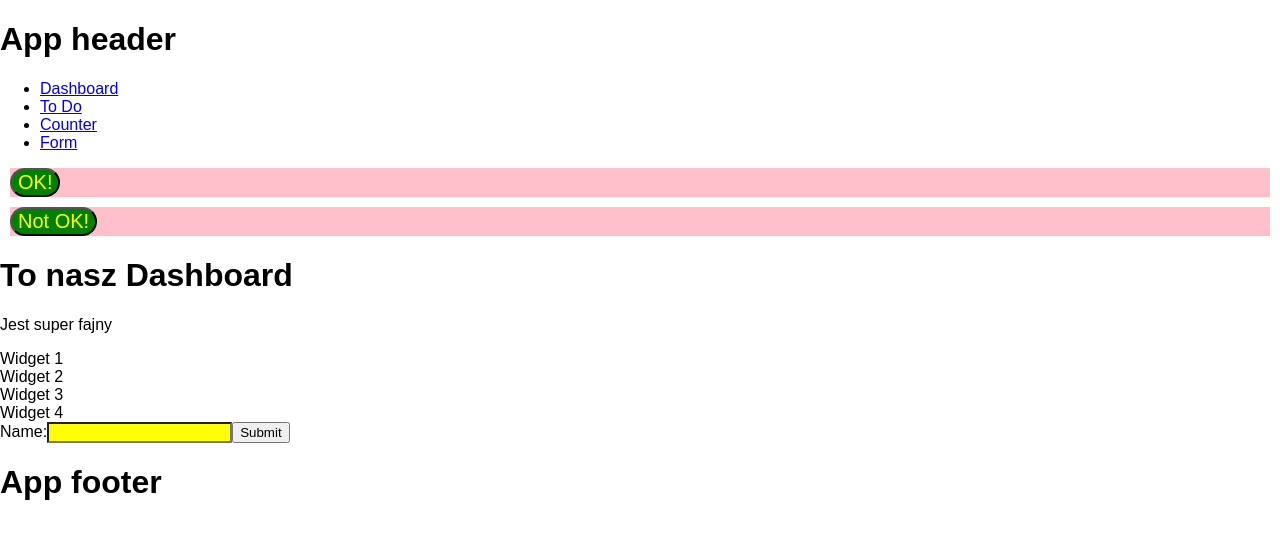
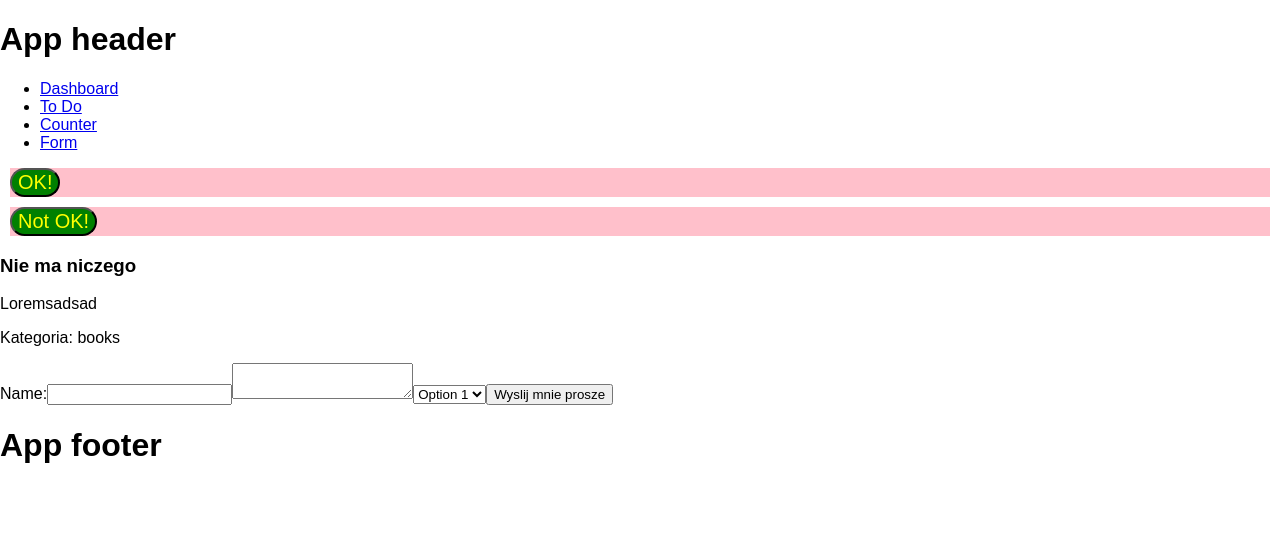
Before and after one commit to jakubfedyk/react_cw, a React (Create React App) app in the folder todo/: page /form in a window 1280 px wide. Shown: the top 538 px of the page. Built offline with nearby package versions, Linux system fonts and the light colour scheme.

Commit message:
upgrading form

```diff
--- a/todo/src/App.js
+++ b/todo/src/App.js
@@ -15,7 +15,7 @@ class App extends Component {
             <Router>
                 <div>
                     <Header/>
-                    <Route path='/' component={Dashboard}/>
+                    <Route exact path='/' component={Dashboard}/>
                     <Route path='/todo' component={ToDo}/>
                     <Route path='/counter' component={Counter}/>
                     <Route path='/form' component={Form}/>
--- a/todo/src/components/Dashboard.js
+++ b/todo/src/components/Dashboard.js
@@ -11,7 +11,7 @@ class Dashboard extends Component {
             </div>
             <div>
                 <div>Widget 3</div>
-                <div>Widget 4</div>
+                <div>Widget 4   </div>
             </div>
         </div>
     }
--- a/todo/src/components/form/Form.js
+++ b/todo/src/components/form/Form.js
@@ -1,18 +1,58 @@
 import React, {Component} from 'react';
 
 class Form extends Component {
+    constructor(props) {
+        super(props);
+        this.handleTitle = this.handleFormTitle.bind(this);
+        this.handleContent = this.handleFormContent.bind(this);
+        this.handleSubmit = this.handleFormSubmit.bind(this);
+        this.state = {
+            title: '',
+            content: 'Loremsadsad',
+            category: 'books'
+        };
+
+    }
+
+    handleFormSubmit(event) {
+        console.log(this.state);
+        event.preventDefault();
+    }
+
+
+    handleFormTitle(event) {
+        this.setState({
+            title: event.target.value
+        })
+    }
+
+    handleFormContent(event) {
+        this.setState({
+            content: event.target.value
+        })
+    }
+
+
     render() {
-        const FormStyle = {
-            backgroundColor:"yellow"
-        };
+
         return <div>
-            <form>
+            <h3>{this.state.title ? "Promocja " + this.state.title : 'Nie ma niczego'} </h3>
+            <p>{this.state.content} </p>
+            <p>Kategoria: {this.state.category} </p>
+            <form onSubmit={this.state}>
                 <label>Name:
-                    <input style={FormStyle} type='text' name='name'/></label>
-                <input type='submit' value='Submit'/>
+                    <input type='text' onChange={this.handleTitle}/></label>
+                <textarea onChange={this.handleContent}/>
+                <select>
+                    <option>Option 1</option>
+                    <option>Option 2</option>
+                    <option>Option 3</option>
+                </select>
+                <input type='submit' value='Wyslij mnie prosze'/>
             </form>
         </div>
     }
 }
 
+
 export default Form;
```
